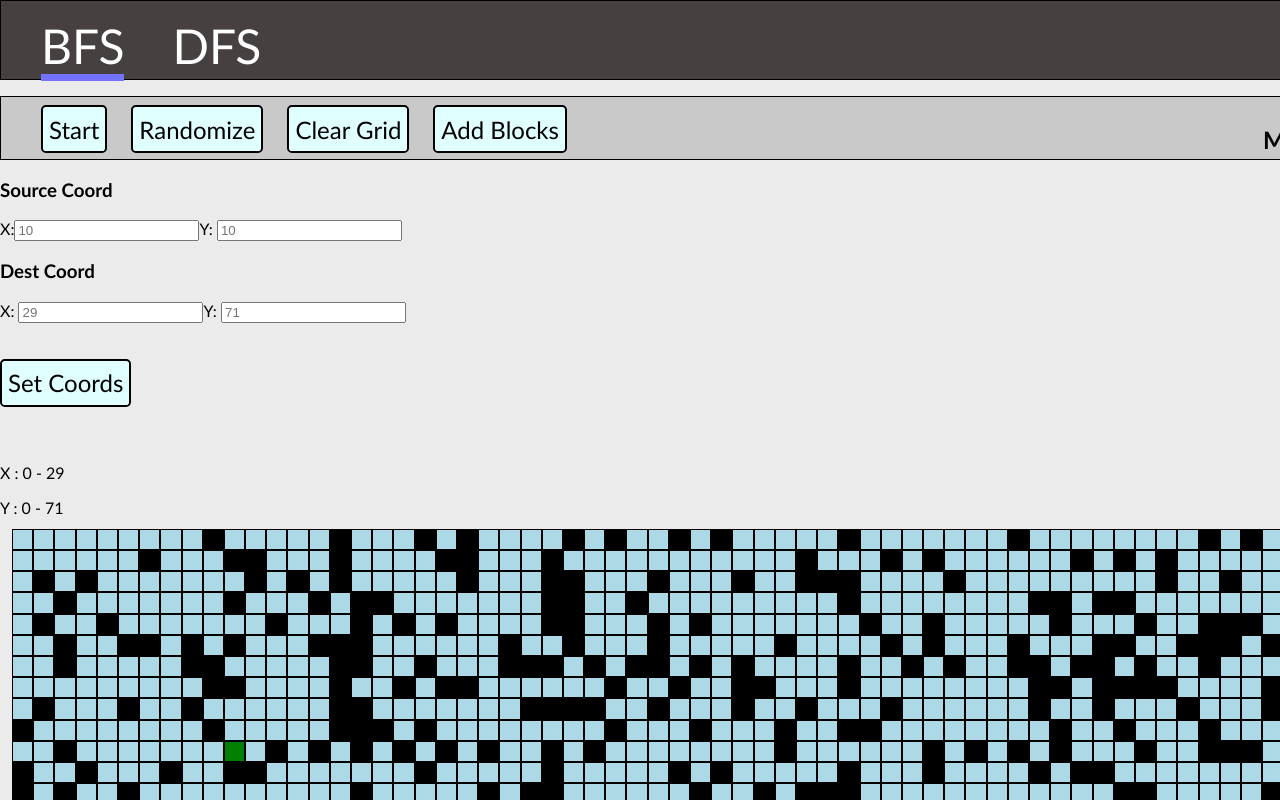
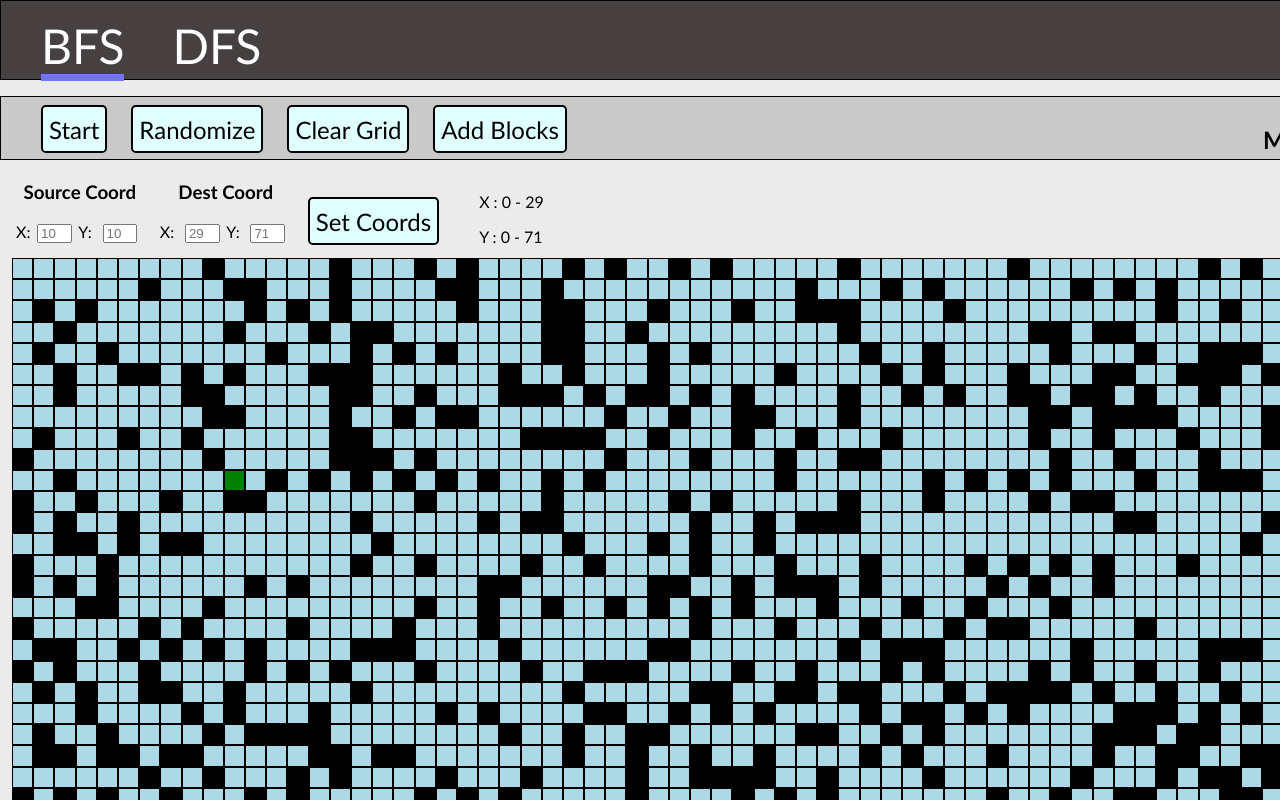
Before and after one commit to VarunSambanni/Graph-Algo-Visualizer, a React (Create React App) app: page / in a window 1280 px wide. Shown: the top 800 px of the page. Built offline with nearby package versions, Linux system fonts and the light colour scheme; the HTML template or start-up script is replaced by a standard one.

Commit message:
Update App.css

```diff
--- a/src/App.css
+++ b/src/App.css
@@ -68,6 +68,7 @@
   justify-content: left;
   box-sizing: border-box;
   border: 1px solid black;
+  margin-bottom: 0;
   width: 100%;
 }
 
@@ -84,6 +85,33 @@
   right: -28em;
   width: fit-content;
   position: relative;
+}
+
+.centerText{
+  text-align: center;
+}
+
+.inputCoord{
+  width: 2em;
+  height: 1em;
+  margin: 0 0.5em;
+}
+
+.inputCoordWrapper{
+  margin-right: 1em;
+}
+
+.inputCoordContainer{
+  display: flex;
+  align-items: center;
+  padding: 0 1em;
+  max-height: fit-content;
+  max-width: fit-content;
+}
+
+.coordsInfo{
+  box-sizing: border-box;
+  align-items: center;
 }
 
 .block-1 {
@@ -129,7 +157,6 @@
   width: 4em;
   background-color: lightcyan;
   font-size: 0.85rem;
-  margin-bottom: 1em;
   font-family: "Gill Sans", "Gill Sans MT", Calibri, "Trebuchet MS", sans-serif;
   border: 2px solid black;
 }
```
